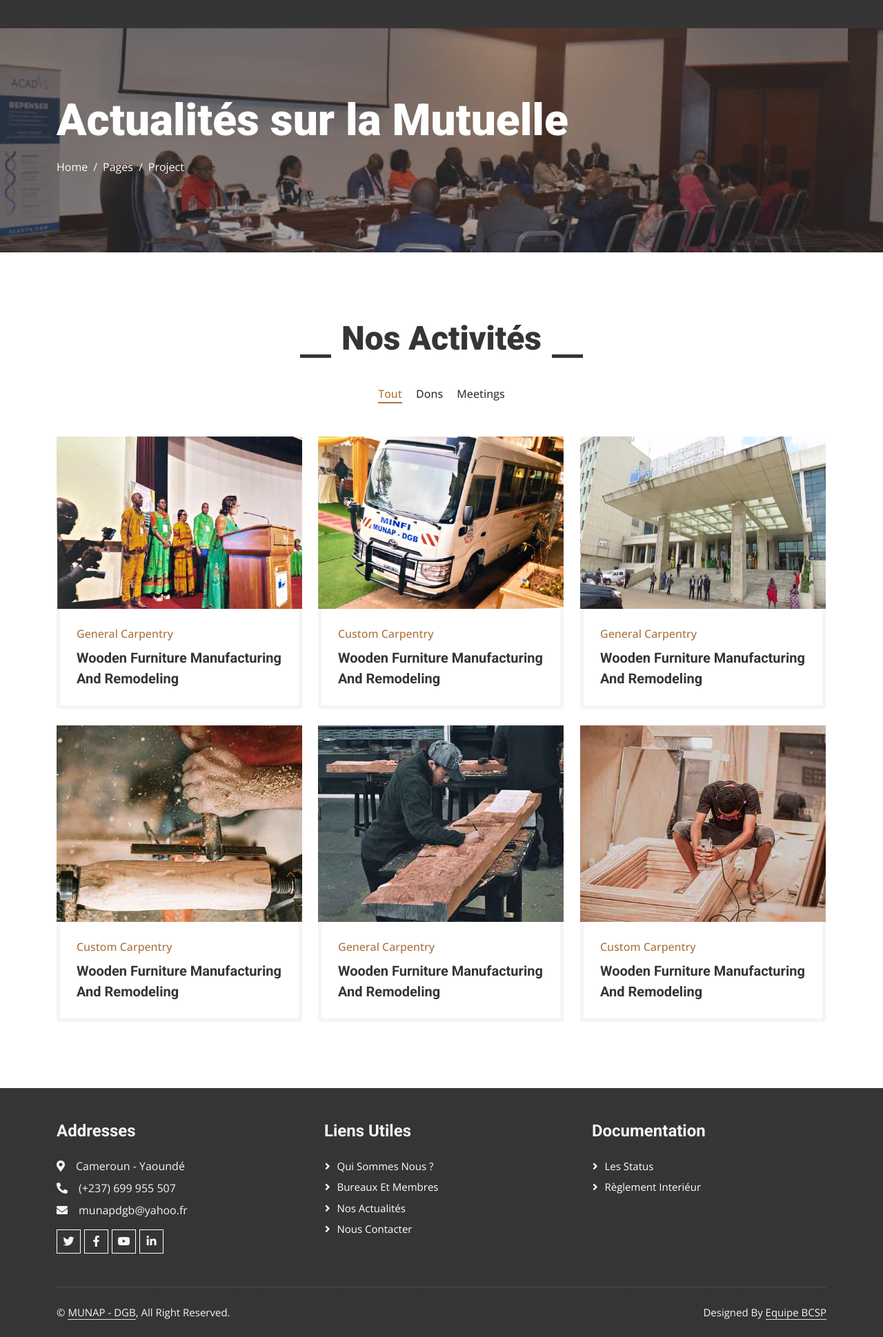
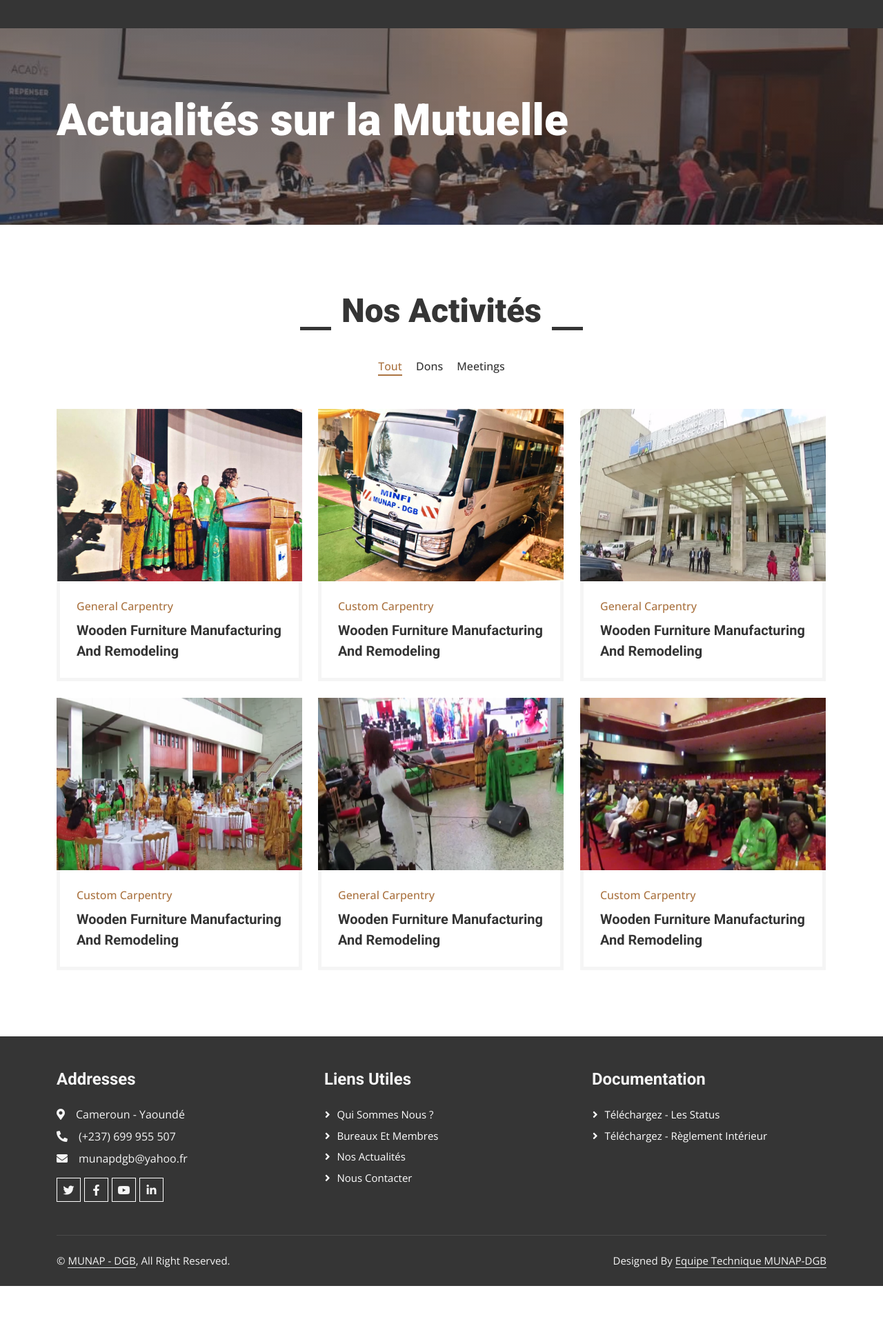
Before and after one commit to NanfackSteve/MUNAP-DGB, a PHP site: page /news.php in a window 1280 px wide. Shown: the part 75-2014 px from the top of the page at 69% size. After the commit the page ends 1940 px from the top, so only its background shows below. Run offline with PHP 8.4, Linux system fonts and the light colour scheme; some libraries are stand-ins or nearby versions.

Commit message:
update index, style, team, profile, footer, news files

```diff
--- a/css/style.css
+++ b/css/style.css
@@ -315,6 +315,11 @@
 
 .page-header-news {
     background: linear-gradient(rgba(53, 53, 53, .5), rgba(53, 53, 53, .4)), url(../img/dgb/capture8.jpg) center center no-repeat;
+    background-size: cover;
+}
+
+.page-header-profile {
+    background: linear-gradient(rgba(53, 53, 53, .5), rgba(53, 53, 53, .6)), url(../img/dgb/capture0.jpg) center center no-repeat;
     background-size: cover;
 }
 
--- a/footer.php
+++ b/footer.php
@@ -24,9 +24,10 @@
 
             <div class="col-lg-4 col-md-6">
                 <h4 class="text-light mb-4">Documentation</h4>
-                <a class="btn btn-link" href="files/Mutuelle_Statuts.pdf" download="Mutuelle_Status.pdf">Les Status</a>
+                <a class="btn btn-link" href="files/Mutuelle_Statuts.pdf" download="Mutuelle_Status.pdf">Téléchargez -
+                    Les Status</a>
                 <a class="btn btn-link" href="files/Mutuelle_Reglement_interieur.pdf"
-                    download="Mutuelle_Reglement_interieur.pdf">Règlement Interiéur</a>
+                    download="Mutuelle_Reglement_interieur.pdf">Téléchargez - Règlement Intérieur</a>
             </div>
         </div>
     </div>
@@ -37,7 +38,7 @@
                     &copy; <a class="border-bottom" href="contact.php">MUNAP - DGB</a>, All Right Reserved.
                 </div>
                 <div class="col-md-6 text-center text-md-end">
-                    Designed By <a class="border-bottom" href="#">Equipe BCSP</a>
+                    Designed By <a class="border-bottom" href="#">Equipe Technique MUNAP-DGB</a>
                 </div>
             </div>
         </div>
--- a/news.php
+++ b/news.php
@@ -46,13 +46,6 @@
         <div class="container-fluid page-header-news py-5 mb-5">
             <div class="container py-5">
                 <h1 class="display-3 text-white mb-3 animated slideInDown">Actualités sur la Mutuelle</h1>
-                <nav aria-label="breadcrumb animated slideInDown">
-                    <ol class="breadcrumb">
-                        <li class="breadcrumb-item"><a class="text-white" href="#">Home</a></li>
-                        <li class="breadcrumb-item"><a class="text-white" href="#">Pages</a></li>
-                        <li class="breadcrumb-item text-white active" aria-current="page">Project</li>
-                    </ol>
-                </nav>
             </div>
         </div>
         <!-- Page Header End -->
@@ -128,7 +121,7 @@
                     <div class="col-lg-4 col-md-6 portfolio-item second wow fadeInUp" data-wow-delay="0.1s">
                         <div class="rounded overflow-hidden">
                             <div class="position-relative overflow-hidden">
-                                <img class="img-fluid w-100" src="img/portfolio-4.jpg" alt="">
+                                <img class="img-fluid w-100" src="img/dgb/capture15.jpg" alt="" style="height: 250px;">
                                 <div class="portfolio-overlay">
                                     <a class="btn btn-square btn-outline-light mx-1" href="img/portfolio-4.jpg"
                                         data-lightbox="portfolio"><i class="fa fa-eye"></i></a>
@@ -145,7 +138,7 @@
                     <div class="col-lg-4 col-md-6 portfolio-item first wow fadeInUp" data-wow-delay="0.3s">
                         <div class="rounded overflow-hidden">
                             <div class="position-relative overflow-hidden">
-                                <img class="img-fluid w-100" src="img/portfolio-5.jpg" alt="">
+                                <img class="img-fluid w-100" src="img/dgb/capture16.jpg" alt="" style="height: 250px;">
                                 <div class="portfolio-overlay">
                                     <a class="btn btn-square btn-outline-light mx-1" href="img/portfolio-5.jpg"
                                         data-lightbox="portfolio"><i class="fa fa-eye"></i></a>
@@ -162,7 +155,7 @@
                     <div class="col-lg-4 col-md-6 portfolio-item second wow fadeInUp" data-wow-delay="0.5s">
                         <div class="rounded overflow-hidden">
                             <div class="position-relative overflow-hidden">
-                                <img class="img-fluid w-100" src="img/portfolio-6.jpg" alt="">
+                                <img class="img-fluid w-100" src="img/dgb/capture17.jpg" alt="" style="height: 250px;">
                                 <div class="portfolio-overlay">
                                     <a class="btn btn-square btn-outline-light mx-1" href="img/portfolio-6.jpg"
                                         data-lightbox="portfolio"><i class="fa fa-eye"></i></a>
--- a/team_CF.php
+++ b/team_CF.php
@@ -9,8 +9,8 @@
                     <a class="btn btn-square" href=""><i class="fab fa-instagram"></i></a>
                 </div>
             </div>
-            <div class="text-center border border-5 border-light border-top-0 p-4">
-                <h5 class="mb-0">Full Name</h5>
+            <div class="text-center border border-5 border-light border-top-0 px-2 py-4">
+                <h5 class="mb-0">M. BEKOLO Xavier</h5>
                 <small>Président</small>
             </div>
         </div>
```
Also changed, not shown: index.php (+20 -33 lines), profile.php (+18 -11 lines), img/carousel-1.jpg (deleted), img/carousel-3.jpg (deleted), img/dgb/capture15.jpg (added), img/dgb/capture16.jpg (added), img/dgb/capture17.jpg (added), img/portfolio-1.jpg (deleted), img/portfolio-2.jpg (deleted), img/portfolio-3.jpg (deleted), img/portfolio-4.jpg (deleted), img/portfolio-5.jpg (deleted), img/portfolio-6.jpg (deleted).
